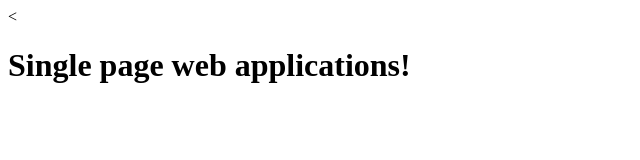
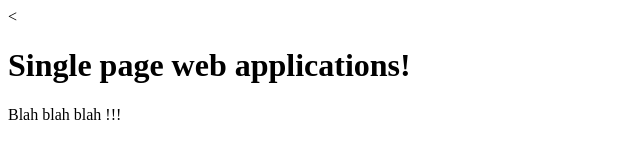
Before and after one commit to ibbad/singlepageapps, a plain HTML site: page index.html in a window 1280 px wide. Shown: the whole page, without its empty margins (0-640 px from the left). Drawn offline with Linux system fonts and the light colour scheme.

Commit message:
second commit

```diff
--- a/index.html
+++ b/index.html
@@ -6,5 +6,6 @@
 </head>
 <body>
 	<h1>Single page web applications!</h1>
+	<p>Blah blah blah !!!</p>
 </body>
 </html>
```
